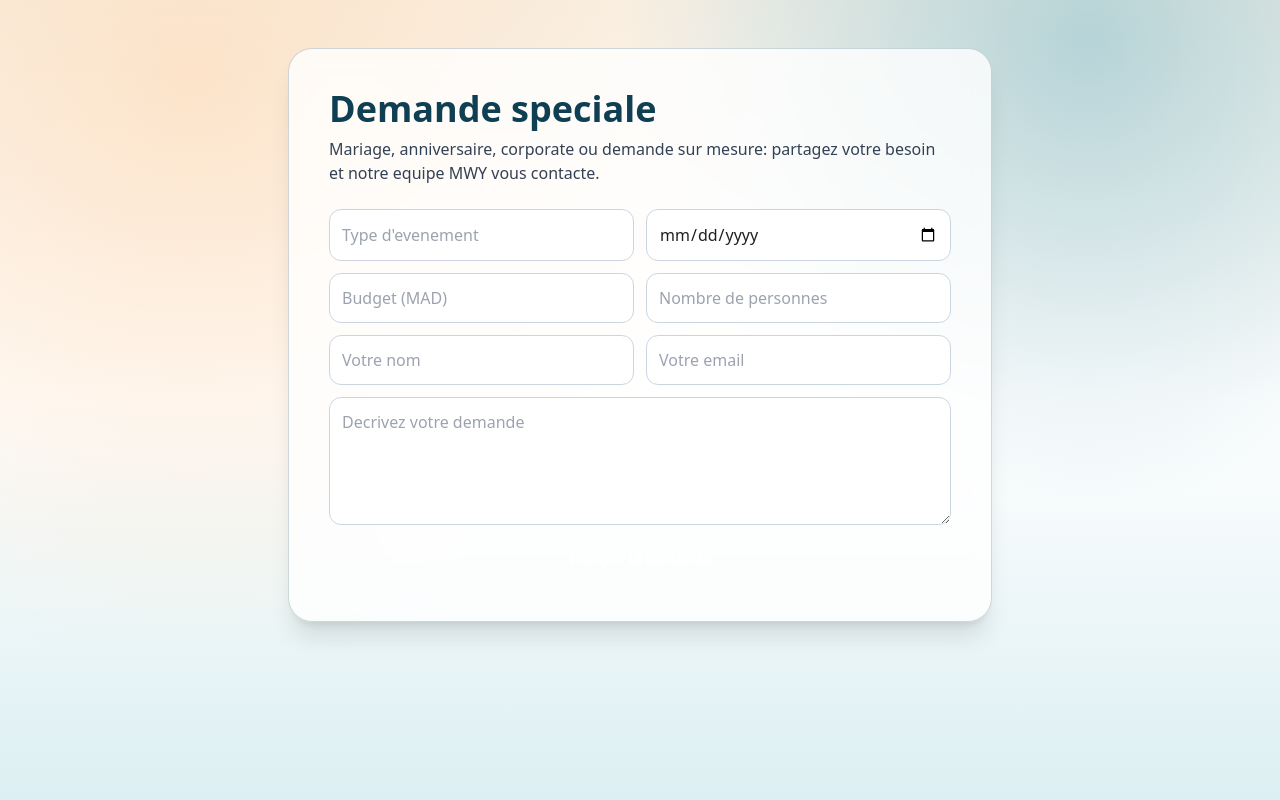
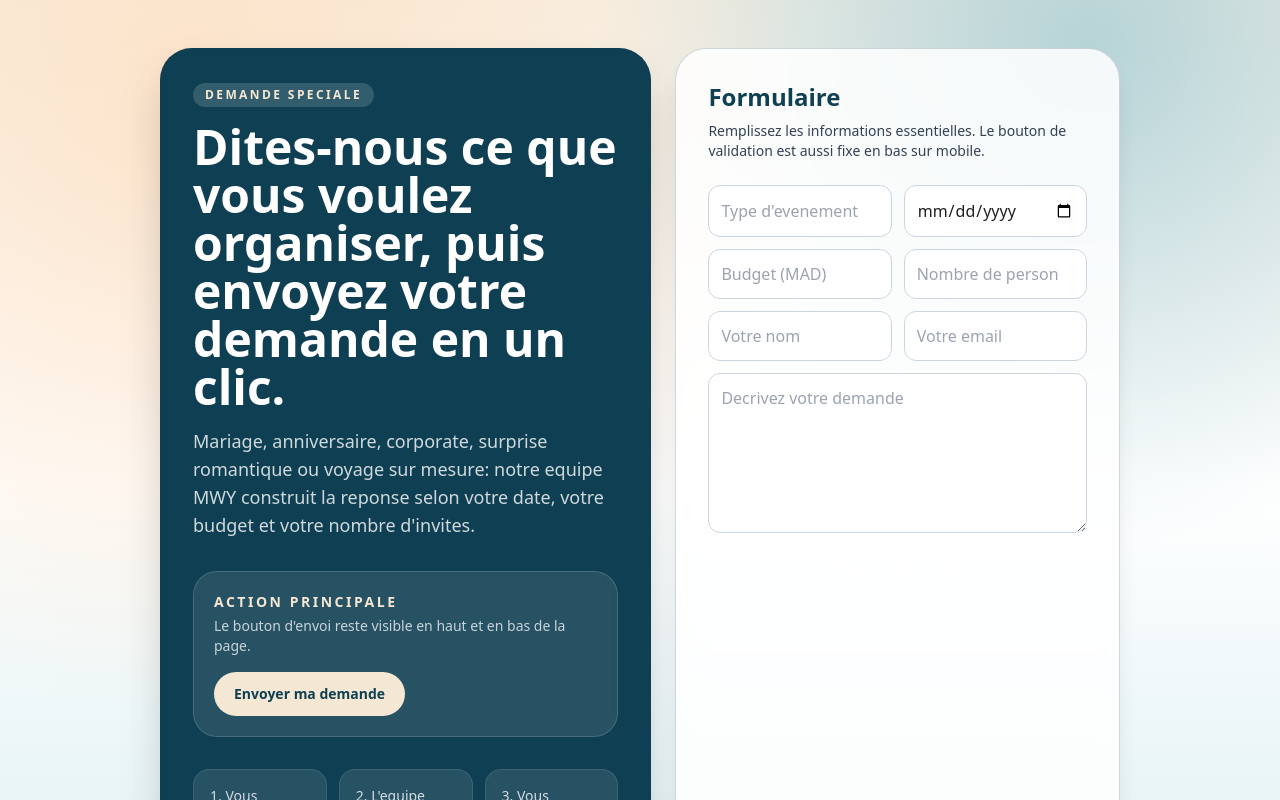
Before and after one commit to HoussamCS/SmartTravel_MoroccoWithYou, a Next.js app in the folder apps/web/: page /special-request in a window 1280 px wide. Shown: the top 800 px of the page. Built offline with nearby package versions, Linux system fonts and the light colour scheme; no server answers.

Commit message:
feat(web): make special request submit CTA prominent

```diff
--- a/apps/web/app/special-request/page.tsx
+++ b/apps/web/app/special-request/page.tsx
@@ -5,6 +5,7 @@ import { FormEvent, useMemo, useState } from "react";
 type RequestState = "idle" | "loading" | "success" | "error";
 
 const apiBaseDefault = "http://localhost:4000/api/v1";
+const formId = "special-request-form";
 
 export default function SpecialRequestPage() {
   const apiBase = useMemo(() => process.env.NEXT_PUBLIC_API_BASE_URL ?? apiBaseDefault, []);
@@ -48,14 +49,50 @@ export default function SpecialRequestPage() {
   };
 
   return (
-    <main className="mx-auto max-w-3xl px-4 py-8 md:px-8 md:py-12">
-      <section className="rounded-3xl border border-atlas/20 bg-white/80 p-6 shadow-xl backdrop-blur md:p-10">
-        <h1 className="text-3xl font-black text-atlas md:text-4xl">Demande speciale</h1>
-        <p className="mt-2 text-slate-700">
-          Mariage, anniversaire, corporate ou demande sur mesure: partagez votre besoin et notre equipe MWY vous contacte.
+    <main className="mx-auto max-w-5xl px-4 py-8 md:px-8 md:py-12">
+      <section className="grid gap-6 lg:grid-cols-[1.05fr_0.95fr]">
+        <div className="rounded-[2rem] border border-atlas/20 bg-atlas p-6 text-white shadow-2xl md:p-8">
+          <p className="inline-flex rounded-full bg-white/15 px-3 py-1 text-xs font-semibold uppercase tracking-[0.2em] text-dune">
+            Demande speciale
+          </p>
+          <h1 className="mt-4 text-3xl font-black leading-tight md:text-5xl">
+            Dites-nous ce que vous voulez organiser, puis envoyez votre demande en un clic.
+          </h1>
+          <p className="mt-4 max-w-2xl text-base text-white/80 md:text-lg">
+            Mariage, anniversaire, corporate, surprise romantique ou voyage sur mesure: notre equipe MWY construit la reponse selon votre date, votre budget et votre nombre d'invites.
           </p>
 
-        <form onSubmit={onSubmit} className="mt-6 grid gap-3 sm:grid-cols-2">
+          <div className="mt-8 rounded-3xl border border-white/15 bg-white/10 p-5 backdrop-blur">
+            <div className="flex flex-wrap items-center justify-between gap-4">
+              <div>
+                <p className="text-sm font-semibold uppercase tracking-[0.18em] text-dune">Action principale</p>
+                <p className="mt-1 text-sm text-white/75">Le bouton d'envoi reste visible en haut et en bas de la page.</p>
+              </div>
+              <button
+                type="submit"
+                form={formId}
+                disabled={state === "loading"}
+                className="rounded-full bg-dune px-5 py-3 text-sm font-semibold text-atlas transition hover:scale-[1.01] disabled:cursor-not-allowed disabled:opacity-60"
+              >
+                {state === "loading" ? "Envoi..." : "Envoyer ma demande"}
+              </button>
+            </div>
+          </div>
+
+          <ul className="mt-8 grid gap-3 text-sm text-white/80 sm:grid-cols-3">
+            <li className="rounded-2xl border border-white/10 bg-white/10 p-4">1. Vous decrivez le besoin</li>
+            <li className="rounded-2xl border border-white/10 bg-white/10 p-4">2. L'equipe MWY analyse budget et date</li>
+            <li className="rounded-2xl border border-white/10 bg-white/10 p-4">3. Vous recevez une proposition adaptee</li>
+          </ul>
+        </div>
+
+        <section className="rounded-[2rem] border border-atlas/20 bg-white/85 p-6 shadow-xl backdrop-blur md:p-8">
+          <h2 className="text-2xl font-black text-atlas">Formulaire</h2>
+          <p className="mt-2 text-sm text-slate-700">
+            Remplissez les informations essentielles. Le bouton de validation est aussi fixe en bas sur mobile.
+          </p>
+
+          <form id={formId} onSubmit={onSubmit} className="mt-6 grid gap-3 sm:grid-cols-2">
             <input name="eventType" required placeholder="Type d'evenement" className="rounded-xl border border-slate-300 p-3" />
             <input name="date" type="date" required className="rounded-xl border border-slate-300 p-3" />
             <input name="budget" type="number" min={0} placeholder="Budget (MAD)" className="rounded-xl border border-slate-300 p-3" />
@@ -66,12 +103,12 @@ export default function SpecialRequestPage() {
               name="message"
               required
               placeholder="Decrivez votre demande"
-            className="min-h-32 rounded-xl border border-slate-300 p-3 sm:col-span-2"
+              className="min-h-40 rounded-xl border border-slate-300 p-3 sm:col-span-2"
             />
             <button
               type="submit"
               disabled={state === "loading"}
-            className="rounded-full bg-warm px-5 py-3 text-sm font-semibold text-white transition hover:scale-[1.01] disabled:opacity-60 sm:col-span-2"
+              className="hidden rounded-full bg-warm px-5 py-3 text-sm font-semibold text-white transition hover:scale-[1.01] disabled:opacity-60 sm:col-span-2 sm:inline-flex sm:items-center sm:justify-center"
             >
               {state === "loading" ? "Envoi..." : "Envoyer la demande"}
             </button>
@@ -81,6 +118,18 @@ export default function SpecialRequestPage() {
             <p className={`mt-4 text-sm ${state === "success" ? "text-emerald-700" : "text-red-600"}`}>{message}</p>
           ) : null}
         </section>
+      </section>
+
+      <div className="fixed inset-x-0 bottom-0 z-20 border-t border-atlas/15 bg-white/95 p-4 shadow-2xl backdrop-blur sm:hidden">
+        <button
+          type="submit"
+          form={formId}
+          disabled={state === "loading"}
+          className="w-full rounded-full bg-warm px-5 py-3 text-sm font-semibold text-white disabled:opacity-60"
+        >
+          {state === "loading" ? "Envoi..." : "Envoyer la demande"}
+        </button>
+      </div>
     </main>
   );
 }
```
Lines whose indentation alone changed are shown as unchanged.
